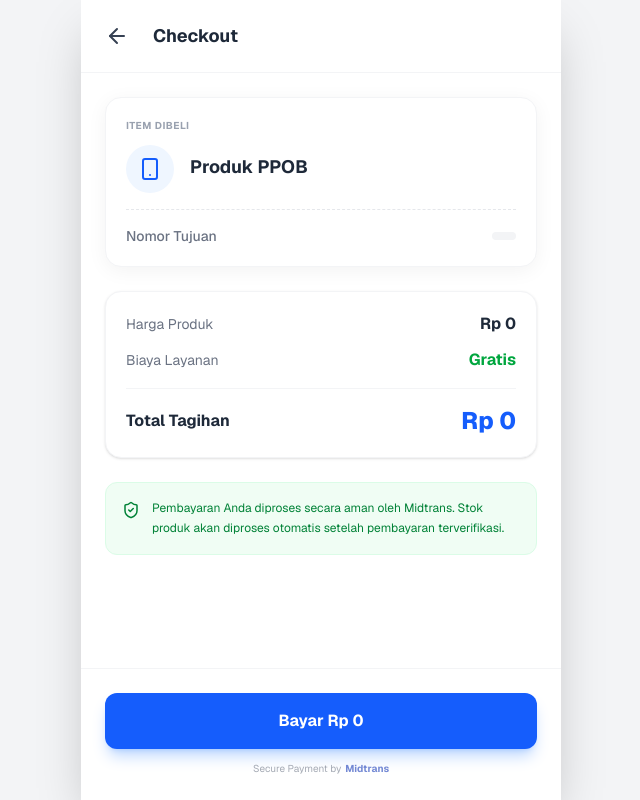
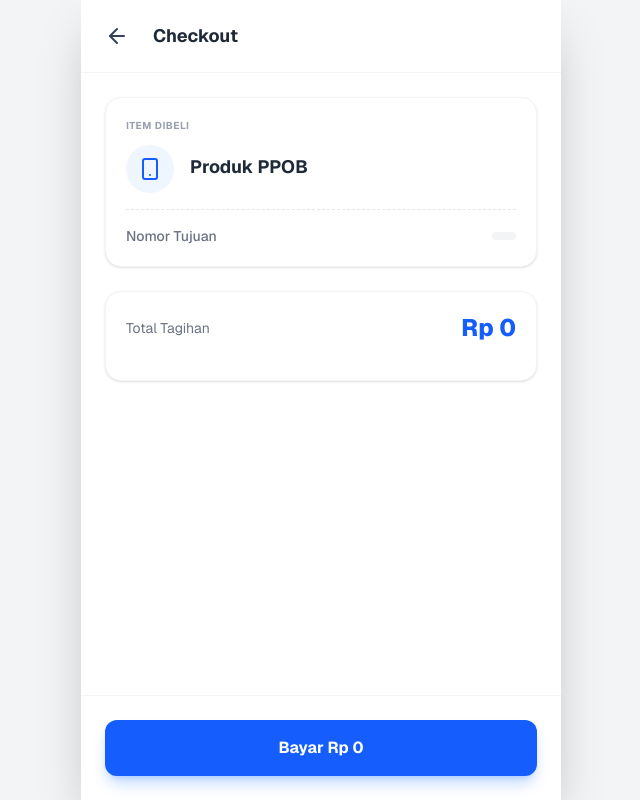
Before and after one commit to muhammadzaidansutardi09/ppob, a Next.js app: page /checkout in a window 1280 px wide. Shown: the whole page, without its empty margins (319-959 px from the left). Built offline with nearby package versions, Linux system fonts and the light colour scheme.

Commit message:
Implement transaction history saving and update payment flow
Added a function to save transaction history to local storage and updated payment handling logic.

```diff
--- a/app/checkout/page.tsx
+++ b/app/checkout/page.tsx
@@ -1,16 +1,14 @@
 "use client";
 
 import { useSearchParams, useRouter } from 'next/navigation';
-import { useState, Suspense } from 'react'; // Wajib import Suspense
+import { useState, Suspense } from 'react';
 import Script from 'next/script';
 import { ShieldCheck, Smartphone, ArrowLeft } from 'lucide-react';
 
-// === 1. KOMPONEN ISI (LOGIKA UTAMA) ===
 function CheckoutContent() {
   const router = useRouter();
   const searchParams = useSearchParams();
 
-  // Ambil data dari URL dengan aman
   const product_name = searchParams.get('name') || "Produk PPOB";
   const price = parseInt(searchParams.get('price') || '0');
   const sku = searchParams.get('sku');
@@ -18,17 +16,32 @@ function CheckoutContent() {
 
   const [loading, setLoading] = useState(false);
 
-  // Fungsi Bayar Sekarang
+  // === FUNGSI SIMPAN KE MEMORI HP (LOCALSTORAGE) ===
+  const saveToHistory = (status: string, orderId: string) => {
+    const newHistory = {
+      order_id: orderId,
+      product_name: product_name,
+      price: price,
+      phone: phone,
+      status: status, // 'success', 'pending', 'failed'
+      date: new Date().toLocaleString('id-ID'),
+    };
+
+    // Ambil data lama
+    const existingData = JSON.parse(localStorage.getItem('riwayat_transaksi') || '[]');
+    // Tambah data baru di paling atas
+    localStorage.setItem('riwayat_transaksi', JSON.stringify([newHistory, ...existingData]));
+  };
+
   const handlePayment = async () => {
     if (!sku || !phone) {
-      alert("Data transaksi tidak valid. Silakan ulangi pembelian.");
+      alert("Data tidak valid.");
       router.push('/pulsa');
       return;
     }
+    setLoading(true);
 
-    setLoading(true);
     try {
-      // 1. Panggil API Backend
       const res = await fetch('/api/transaction/create', {
         method: 'POST',
         headers: { 'Content-Type': 'application/json' },
@@ -41,30 +54,31 @@ function CheckoutContent() {
       });
 
       const data = await res.json();
+      if (!data.token) throw new Error("Gagal generate token");
 
-      if (!data.token) throw new Error("Gagal mendapatkan token pembayaran");
-
-      // 2. Munculkan Pop-up Midtrans
       // @ts-ignore
       window.snap.pay(data.token, {
         onSuccess: function(result: any){
-          alert("Pembayaran Berhasil! Pulsa akan segera masuk.");
-          router.push('/'); // Redirect ke Home
+          saveToHistory('Sukses', data.order_id); // SIMPAN STATUS SUKSES
+          alert("Pembayaran Berhasil!");
+          router.push('/riwayat'); // LANGSUNG KE HALAMAN RIWAYAT
         },
         onPending: function(result: any){
+          saveToHistory('Menunggu', data.order_id); // SIMPAN STATUS PENDING
           alert("Menunggu Pembayaran...");
-          router.push('/');
+          router.push('/riwayat');
         },
         onError: function(result: any){
+          saveToHistory('Gagal', data.order_id);
           alert("Pembayaran Gagal!");
         },
         onClose: function(){
-          setLoading(false); // Matikan loading jika popup ditutup
+          setLoading(false);
         }
       });
 
     } catch (error) {
-      alert("Terjadi kesalahan sistem saat memproses transaksi.");
+      alert("Terjadi kesalahan sistem.");
       console.error(error);
       setLoading(false);
     }
@@ -81,8 +95,8 @@ function CheckoutContent() {
       </div>
 
       <div className="p-6 flex-1">
-        {/* Detail Produk Card */}
-        <div className="bg-white rounded-2xl shadow-[0_4px_20px_rgba(0,0,0,0.05)] border border-gray-100 p-5 mb-6">
+        {/* Detail Produk */}
+        <div className="bg-white rounded-2xl shadow-sm border border-gray-100 p-5 mb-6">
             <p className="text-[10px] text-gray-400 font-bold uppercase mb-3 tracking-wider">Item Dibeli</p>
             <div className="flex items-center gap-4 mb-4">
                 <div className="w-12 h-12 bg-blue-50 rounded-full flex items-center justify-center text-blue-600">
@@ -93,61 +107,36 @@ function CheckoutContent() {
                 <p className="text-xs text-gray-400 mt-1 font-mono">{sku}</p>
                 </div>
             </div>
-
             <div className="border-t border-dashed border-gray-200 my-4"></div>
-
             <div className="flex justify-between items-center">
                 <span className="text-sm text-gray-500 font-medium">Nomor Tujuan</span>
                 <span className="font-mono font-bold text-gray-800 bg-gray-100 px-3 py-1 rounded-lg tracking-wider">{phone}</span>
             </div>
         </div>
 
-        {/* Rincian Bayar */}
+        {/* Total Bayar */}
         <div className="bg-white rounded-2xl p-5 border border-gray-100 shadow-sm">
-            <div className="flex justify-between items-center mb-3">
-                <span className="text-sm text-gray-500">Harga Produk</span>
-                <span className="font-bold text-gray-800">Rp {price.toLocaleString('id-ID')}</span>
-            </div>
             <div className="flex justify-between items-center mb-4">
-                <span className="text-sm text-gray-500">Biaya Layanan</span>
-                <span className="font-bold text-green-600">Gratis</span>
-            </div>
-            <div className="border-t border-gray-100 pt-4 flex justify-between items-center">
-                <span className="font-bold text-gray-800">Total Tagihan</span>
+                <span className="text-sm text-gray-500">Total Tagihan</span>
                 <span className="text-2xl font-extrabold text-blue-600">Rp {price.toLocaleString('id-ID')}</span>
             </div>
         </div>
-
-        {/* Info Keamanan */}
-        <div className="mt-6 bg-green-50 p-4 rounded-xl flex items-start gap-3 text-green-700 text-xs border border-green-100">
-            <ShieldCheck size={18} className="mt-0.5 shrink-0" />
-            <p className="leading-relaxed">Pembayaran Anda diproses secara aman oleh Midtrans. Stok produk akan diproses otomatis setelah pembayaran terverifikasi.</p>
-        </div>
       </div>
 
-      {/* Bottom Bar (Sticky) */}
+      {/* Tombol Bayar */}
       <div className="p-6 bg-white border-t border-gray-100 sticky bottom-0 z-40">
         <button
             onClick={handlePayment}
             disabled={loading}
-            className="w-full bg-blue-600 hover:bg-blue-700 text-white font-bold py-4 rounded-xl shadow-lg shadow-blue-500/30 transition-all active:scale-95 disabled:bg-gray-300 disabled:cursor-not-allowed flex justify-center items-center gap-2"
+            className="w-full bg-blue-600 hover:bg-blue-700 text-white font-bold py-4 rounded-xl shadow-lg shadow-blue-500/30 transition-all active:scale-95 disabled:bg-gray-300 disabled:cursor-not-allowed"
         >
-            {loading ? (
-                <>Processing...</>
-            ) : (
-                `Bayar Rp ${price.toLocaleString('id-ID')}`
-            )}
+            {loading ? "Memproses..." : `Bayar Rp ${price.toLocaleString('id-ID')}`}
         </button>
-        <div className="flex justify-center items-center gap-1 mt-3 opacity-60">
-            <span className="text-[10px] text-gray-500">Secure Payment by</span>
-            <span className="font-bold text-[10px] text-blue-800">Midtrans</span>
-        </div>
       </div>
     </div>
   );
 }
 
-// === 2. KOMPONEN PEMBUNGKUS (FIX ERROR BUILD VERCEL) ===
 export default function CheckoutPage() {
   return (
     <>
@@ -157,12 +146,7 @@ export default function CheckoutPage() {
         strategy="lazyOnload"
       />
       <div className="min-h-screen bg-[#F3F4F6] flex justify-center font-sans">
-        {/* Suspense membungkus konten yang membaca URL */}
-        <Suspense fallback={
-            <div className="w-full max-w-[480px] bg-white min-h-screen flex items-center justify-center">
-                <div className="animate-spin rounded-full h-8 w-8 border-b-2 border-blue-600"></div>
-            </div>
-        }>
+        <Suspense fallback={<div className="p-10 text-center">Loading...</div>}>
            <CheckoutContent />
         </Suspense>
       </div>
```
